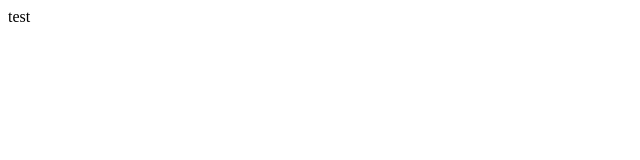
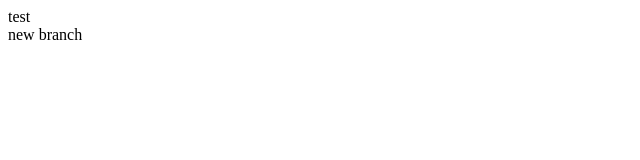
Before and after one commit to irfanMukhtar/learning, a plain HTML site: page index.html in a window 1280 px wide. Shown: the full height of the page, 0-640 px from the left. Drawn offline with Linux system fonts and the light colour scheme.

Commit message:
new branch text

```diff
--- a/index.html
+++ b/index.html
@@ -1 +1,2 @@
 <div>test</div>
+<div>new branch</div>
```
